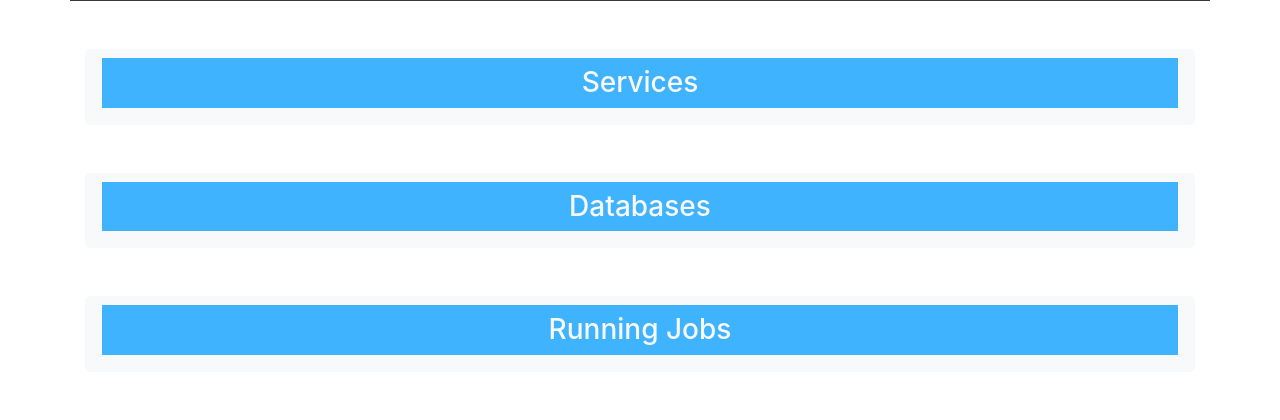
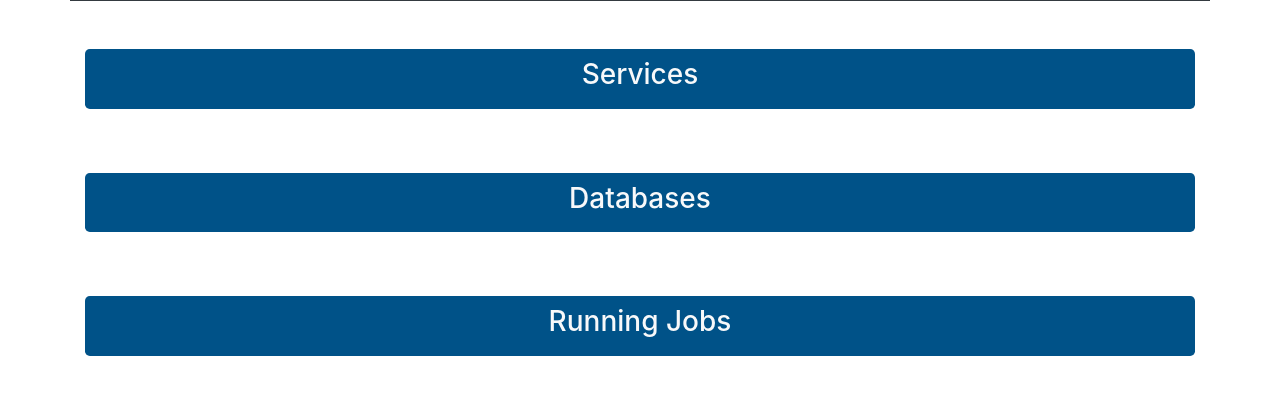
Before and after one commit to bebenson654/SSMT-websites, a Flask app: template templates/RealTimeDataOverviewTemp.html in a window 1280 px wide. Shown: the part 760-1180 px from the top of the page. Before the commit the page ends 1115 px from the top, so only its background shows below. Run offline with Flask 2, Linux system fonts and the light colour scheme; the template is opened without the code that fills it, so the values that code supplies are empty; parts of the project's set-up code (start-up, migrations or seed data) failed here and were passed over; some libraries are stand-ins or nearby versions.

Commit message:
fixed bug with date before min date and after max date also added warning message for both. changed chart based on clients requests. Fixed styling of table display buttons on realtime page.

```diff
--- a/templates/HomePageV2.html
+++ b/templates/HomePageV2.html
@@ -41,7 +41,8 @@
             {% for rack in rack %}
                 <div class="col-3 text-center testimonial-group--box"> {# formats cards into special columns #}
                     <div class="card"> {# card containing a rack #}
-                        <div class="card-header text-center p-3 bg-primary text-white"> {# card header #}
+                        <div class="card-header text-center p-3 text-white" style="background-color: #005288">
+                            {# card header #}
                             {{ rack.Name }}
                         </div>
                         <div class="list-group list-group-flush"> {# lists servers that link to their Real Time page #}
--- a/templates/RealTimeDataOverviewTemp.html
+++ b/templates/RealTimeDataOverviewTemp.html
@@ -118,8 +118,11 @@
 
     <div class="row mt-5 text-center"> {# Services Table #}
         <div class="col-lg-12 ml-auto">
-        <button class="btn btn-light btn-lg btn-block" type="button" data-toggle="collapse" data-target="#collapseService" aria-expanded="false" aria-controls="collapseService">
-            <div class="text-light p-2 h3" style="background-color: #40b3ff">Services</div></button>
+            <button class="btn btn-lg btn-block text-light mb-3" style="background-color: #005288" type="button"
+                    data-toggle="collapse" data-target="#collapseService" aria-expanded="false"
+                    aria-controls="collapseService">
+                <h3>Services</h3>
+            </button>
 
             <div class="collapse" id="collapseService">
                 <table id="service" class="display">
@@ -151,8 +154,11 @@
     <div class="row mt-5 text-center"> {# Database Table #}
         <div class="col-lg-12 ml-auto">
             {% if database != 0 %}
-                 <button class="btn btn-light btn-lg btn-block" type="button" data-toggle="collapse" data-target="#collapseDatabase" aria-expanded="false" aria-controls="collapseDatabase">
-                     <div class="text-light p-2 h3" style="background-color: #40b3ff">Databases</div></button>
+                <button class="btn btn-lg btn-block text-light mb-3" style="background-color: #005288" type="button"
+                        data-toggle="collapse" data-target="#collapseDatabase" aria-expanded="false"
+                        aria-controls="collapseDatabase">
+                    <h3>Databases</h3>
+                </button>
                 <div class="collapse" id="collapseDatabase">
                     <table id="database" class="display">
                         <thead>
@@ -174,15 +180,19 @@
                     {% endfor %}
 
                         </tbody>
-                </table></div>
+                    </table>
+                </div>
             {% endif %}
         </div>
     </div>
-    <div class="row mt-5 text-center"> {# Running Job Table #}
+    <div class="row mt-5 mb-5 text-center"> {# Running Job Table #}
         <div class="col-lg-12 ml-auto">
             {% if runningjob != 0 %}
-                <button class="btn btn-light btn-lg btn-block" type="button" data-toggle="collapse" data-target="#collapseJobs" aria-expanded="false" aria-controls="collapseJobs">
-                     <div class="text-light p-2 h3" style="background-color: #40b3ff">Running Jobs</div></button>
+                <button class="btn btn-lg btn-block text-light mb-3" style="background-color: #005288" type="button"
+                        data-toggle="collapse" data-target="#collapseJobs" aria-expanded="false"
+                        aria-controls="collapseJobs">
+                    <h3>Running Jobs</h3>
+                </button>
                 <div class="collapse" id="collapseJobs">
                     <table id="jobs" class="display">
                         <thead>
```
Lines whose indentation alone changed are shown as unchanged.
